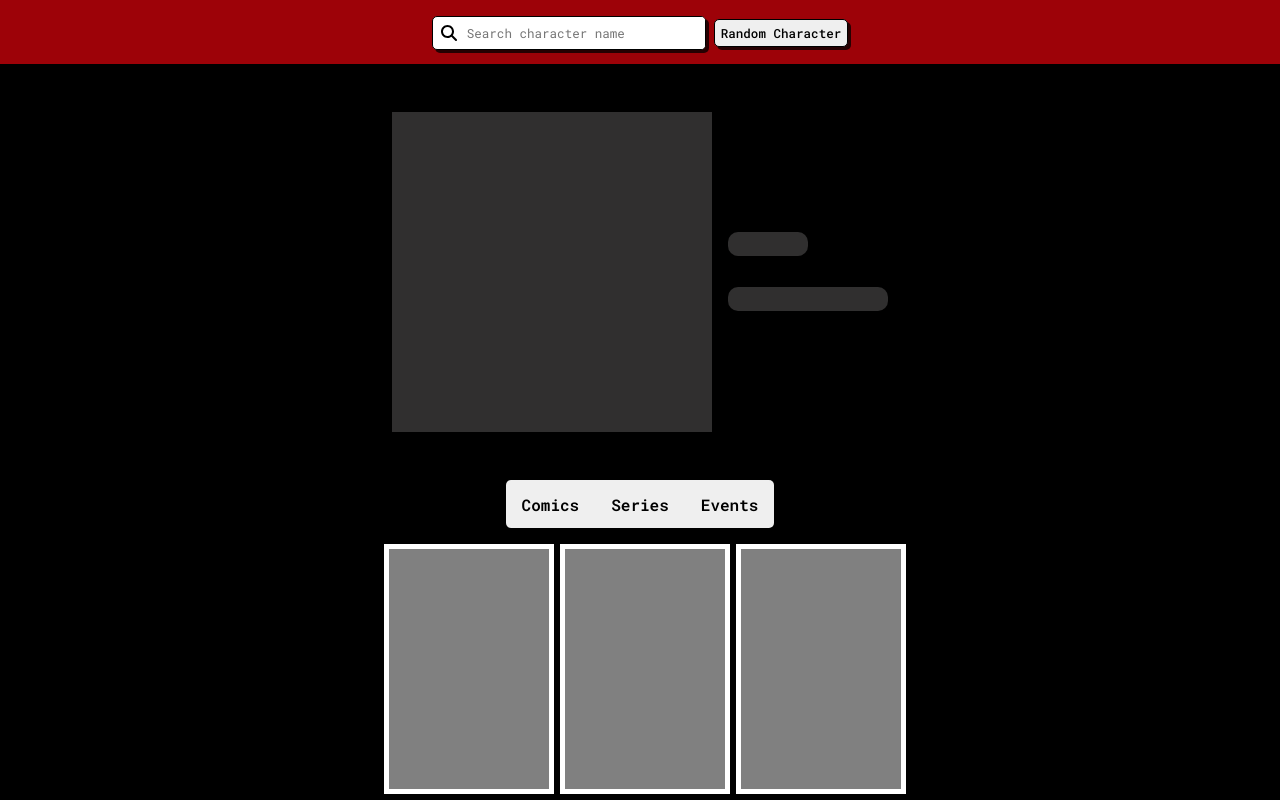
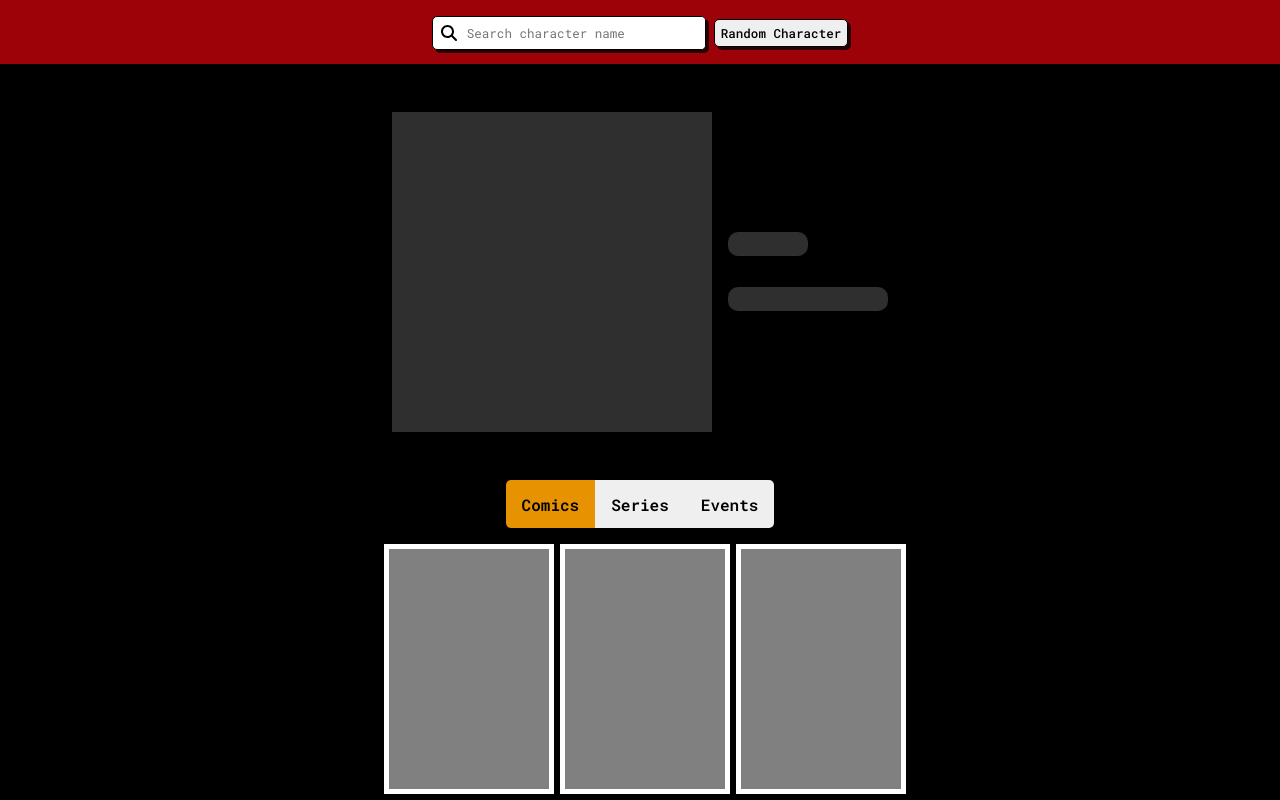
Before and after one commit to AlexYadaicela/marvel_heroes, a website built with Vite: page marvel-app/index.html in a window 1280 px wide. Shown: the top 800 px of the page. Built offline with nearby package versions, Linux system fonts and the light colour scheme; no server answers; a web font is replaced by a local one.

Commit message:
commit all files

```diff
--- a/marvel-app/index.html
+++ b/marvel-app/index.html
@@ -59,7 +59,7 @@
             <div class="content_information">
                 <div class="content_tabs">
                     <div class="tab">
-                        <button type="button" id="comics" data-content="0">Comics</button>
+                        <button type="button" id="comics" class="active" data-content="0">Comics</button>
                     </div>
                     <div class="tab">
                         <button type="button" id="series" data-content="0">Series</button>
--- a/marvel-app/src/main.js
+++ b/marvel-app/src/main.js
@@ -60,7 +60,6 @@ async function fetchRandomCharacterData(){
 
     const character = await response.json();
     characterPage(character.data.results[0]);
-
   }catch ( error ){
     console.error(error.message);
   }finally{
```
